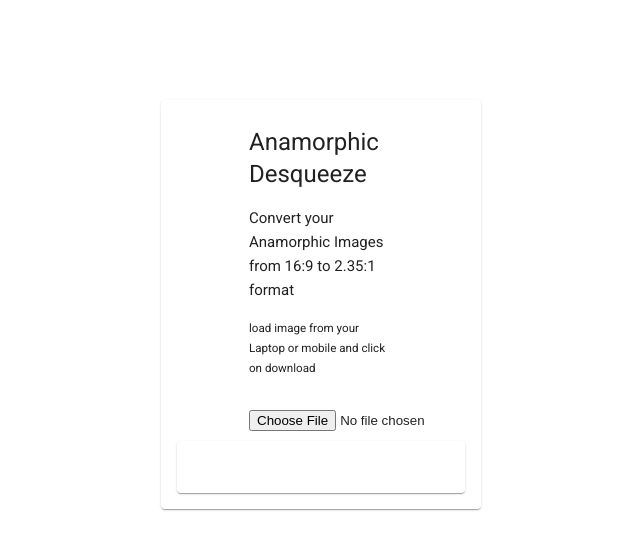
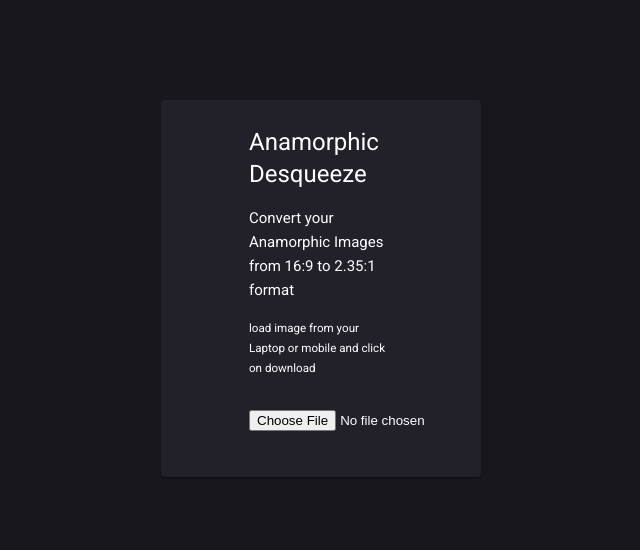
Before and after one commit to nikunjsingh93/anamorphic_desqueeze, an Angular app: page / in a window 1280 px wide. Shown: the top 550 px of the page, without its empty margins (319-959 px from the left). Built offline with nearby package versions, Linux system fonts and the light colour scheme.

Commit message:
UI changes

```diff
--- a/src/app/app.component.html
+++ b/src/app/app.component.html
@@ -1,19 +1,19 @@
 <div class="flex-wrap col-100">
   <div class="col-60"></div>
   <div class="col-40 padding-top-100">
-    <mat-card>
+    <mat-card class="full-card">
       <div  class="center">
-      <h1>Anamorphic Desqueeze</h1>
-      <h4>Convert your Anamorphic Images from 16:9 to 2.35:1 format</h4>
-      <h5>load image from your Laptop or mobile and click on download</h5>
+      <h1 class="text-color">Anamorphic Desqueeze</h1>
+      <h4 class="text-color">Convert your Anamorphic Images from 16:9 to 2.35:1 format</h4>
+      <h5 class="text-color">load image from your Laptop or mobile and click on download</h5>
     </div>
-      <div class="padding-bottom-10 center">
-        <input type="file" (change)="onImageChange($event)" accept="image/*">
+      <div class="padding-bottom-30 center">
+        <input class="text-color" type="file" (change)="onImageChange($event)" accept="image/*">
       </div>
 
-      <mat-card>
+      <mat-card *ngIf="showDownload" class="down-card">
         <div class="center">
-          <a [href]="fileUrl" *ngIf="showDownload" download="{{fileName}}" class="">Download Converted Image</a>
+         <a class="text-color" [href]="fileUrl"  download="{{fileName}}" class="">Download Image</a>
         </div>
       </mat-card>
 
--- a/src/app/app.component.scss
+++ b/src/app/app.component.scss
@@ -32,6 +32,10 @@ button {
 
 .padding-bottom-10 {
     padding-bottom: 10px;
+}
+
+.padding-bottom-30 {
+    padding-bottom: 30px !important;
 }
 
 .fromBot {
@@ -106,3 +110,31 @@ button {
     width: 50%;
     padding: 10px;
   }
+
+.full-card  {
+    background-color: #222029;
+  }
+
+  .down-card  {
+    background-color: #333139;
+  }
+
+
+
+  .text-color {
+    color: white;
+  }
+
+  a:link {
+    color: white;
+    background-color: transparent;
+    text-decoration: none;
+  }
+
+  a:hover {
+    color: red;
+    background-color: transparent;
+    text-decoration: underline;
+  }
+
+  a {font-size: 20px}
--- a/src/styles.scss
+++ b/src/styles.scss
@@ -2,3 +2,6 @@
 
 html, body { height: 100%; }
 body { margin: 0; font-family: Roboto, "Helvetica Neue", sans-serif; }
+
+
+html { background-color: #18171D ; }
```
